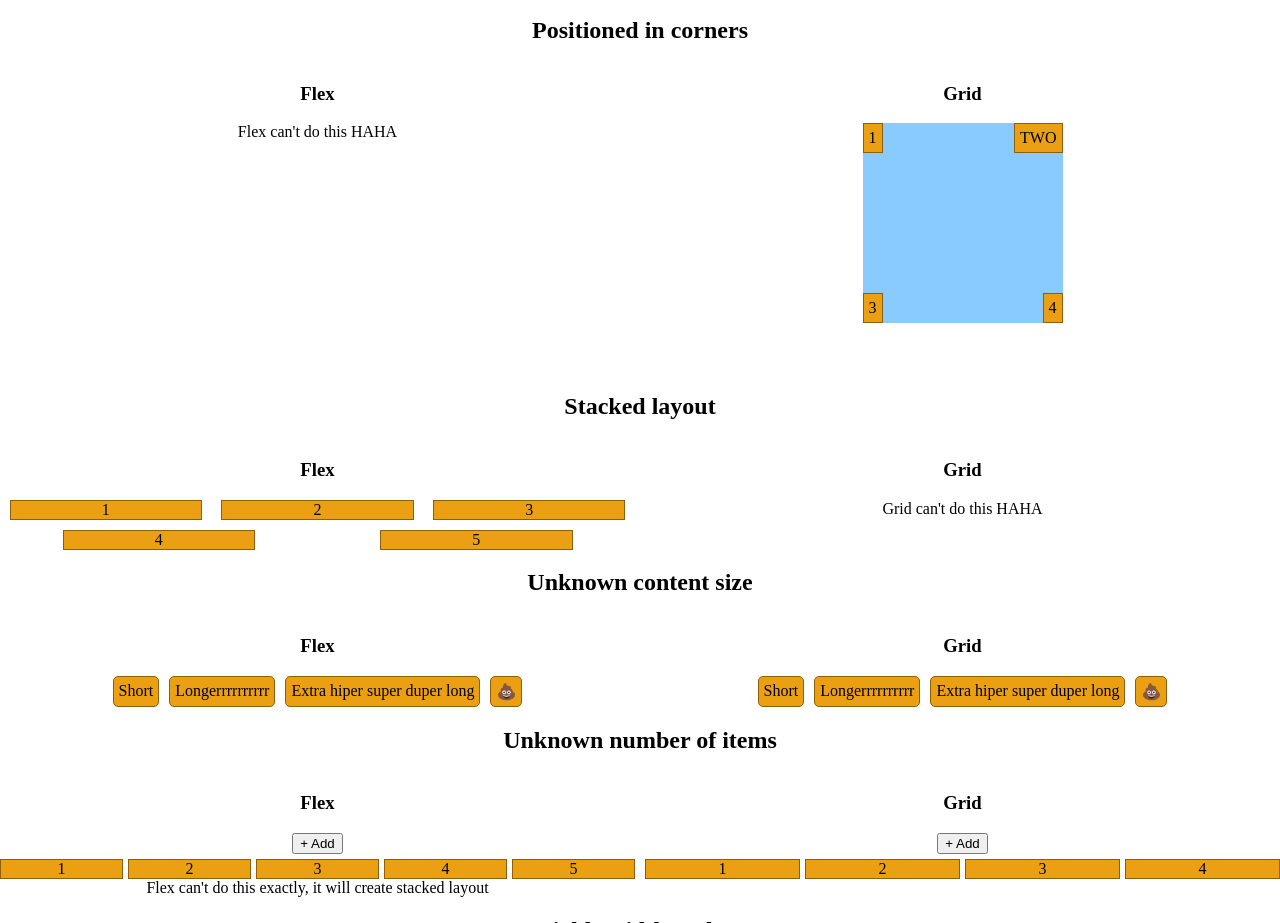
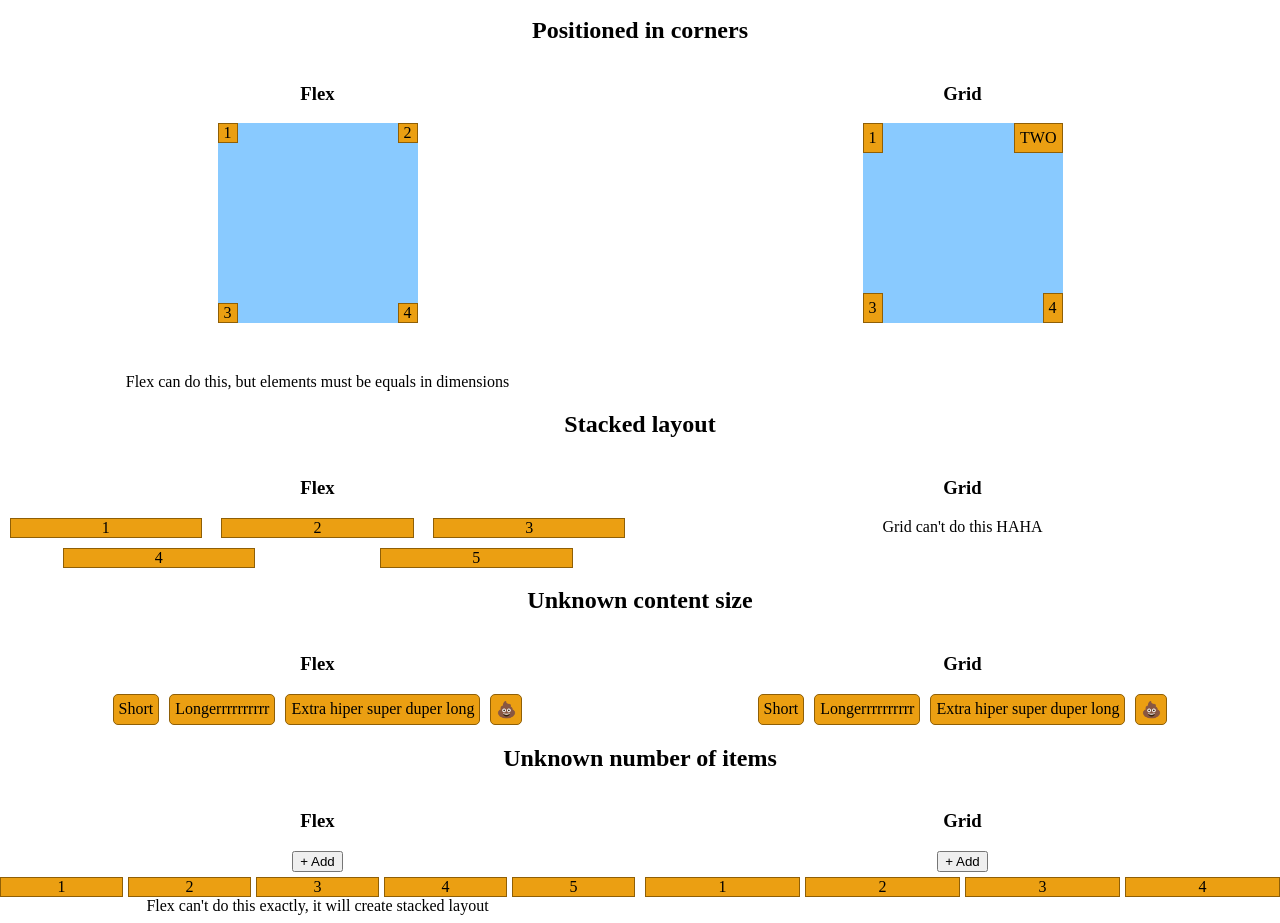
Before and after one commit to MarcinSkic/grid-odin, a plain HTML site: page pages/flexVsGrid.html in a window 1280 px wide. Shown: the part 960-1883 px from the top of the page. Drawn offline with Linux system fonts and the light colour scheme; a script that the page names is missing.

Commit message:
Add flexbox missing solution for corner positioning

```diff
--- a/pages/flexVsGrid.html
+++ b/pages/flexVsGrid.html
@@ -143,6 +143,36 @@
         }
     </style>
     <style>
+        .position-in-corners {
+            --box-size: 20px;
+            --container-size: 200px;
+        }
+
+        .position-in-corners .flex {
+            width: var(--container-size);
+            height: var(--container-size);
+            margin: 0 auto 50px;
+            background-color: var(--container-background-color);
+
+            display: flex;
+            flex-wrap: wrap;
+            gap: calc(var(--container-size) - var(--box-size)*2);
+        }
+
+        .position-in-corners .flex > div {
+            width: var(--box-size);
+            height: var(--box-size);
+            box-sizing: border-box;
+
+            border: 1px solid var(--elements-border-color);
+
+            background-color: var(--elements-color);
+
+            display: flex;
+            align-items: center;
+            justify-content: center;
+        }
+
         .position-in-corners .grid {
             width: 200px;
             height: 200px;
@@ -368,7 +398,13 @@
             <h2>Positioned in corners</h2>
             <div>
                 <h3>Flex</h3>
-                <div>Flex can't do this HAHA</div>
+                <div class="flex">
+                    <div>1</div>
+                    <div>2</div>
+                    <div>3</div>
+                    <div>4</div>
+                </div>
+                <div>Flex can do this, but elements must be equals in dimensions</div>
             </div>
             <div>
                 <h3>Grid</h3>
```
